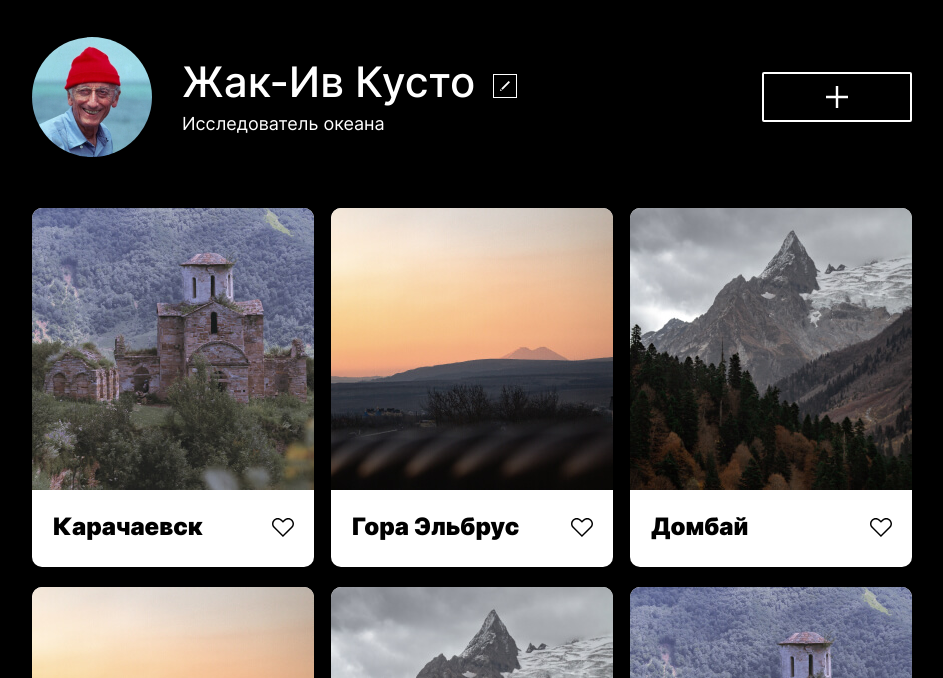
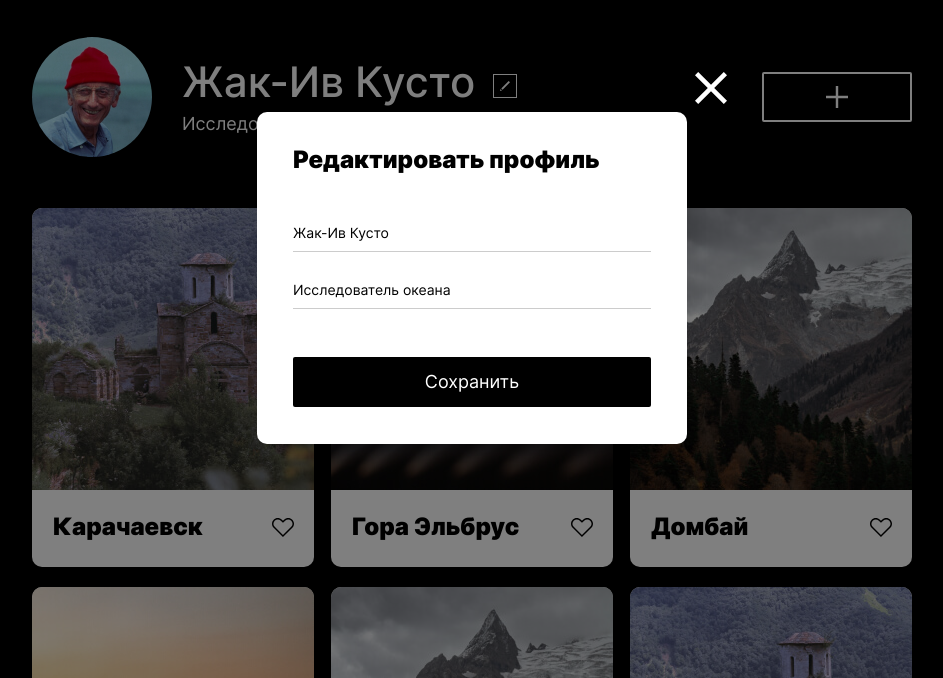
Before and after one commit to tyazhelomov/mesto-project-tya, a plain HTML site: page index.html in a window 1280 px wide. Shown: the part 122-800 px from the top of the page, without its empty margins (168-1111 px from the left). Drawn offline with Linux system fonts and the light colour scheme.

Commit message:
Project mesto done

```diff
--- a/blocks/popup/__container/popup__container.css
+++ b/blocks/popup/__container/popup__container.css
@@ -4,8 +4,6 @@
   position: relative;
   display: flex;
   flex-direction: column;
-  margin: 0 auto;
-  margin-top: 195px;
   box-shadow: 0px 0px 25px rgba(0, 0, 0, 0.15);
   border-radius: 10px;
   z-index: 2;
@@ -14,6 +12,5 @@
 @media screen and (max-width: 907px) {
   .popup__container {
     max-width: 282px;
-    margin-top: 123px;
   }
 }
--- a/blocks/popup/__fields/popup__fields.css
+++ b/blocks/popup/__fields/popup__fields.css
@@ -8,6 +8,6 @@
 @media screen and (max-width: 907px) {
   .popup__fields {
     min-width: 238px;
-    margin: 75px 22px 0 22px;
+    margin: 45px 22px 0 22px;
   }
 }
--- a/blocks/popup/_opened/popup_opened.css
+++ b/blocks/popup/_opened/popup_opened.css
@@ -1,3 +1,3 @@
 .popup_opened {
-  display: block;
+  display: flex;
 }
--- a/blocks/popup/popup.css
+++ b/blocks/popup/popup.css
@@ -8,4 +8,6 @@
   width: 100vw;
   height: 100vh;
   z-index: 1;
+  justify-content: center;
+  align-items: center;
 }
--- a/index.html
+++ b/index.html
@@ -70,10 +70,11 @@
       <p class="footer__copyright">&copy; 2020 Mesto Russia</p>
     </div>
   </footer>
-  <div class="popup">
-    <form class="popup__container" name="popup__container">
-      <button class="popup__close" name="popup__close"></button>
+  <div class="popup popup_opened">
+    <div class="popup__container">
+      <button type="button" class="popup__close"></button>
       <h2 class="popup__header">Редактировать профиль</h2>
+      <form class="popup__form" name="popup__form">
         <fieldset class="popup__fields">
           <input class="popup__item" type="text" name="name" placeholder="Жак-Ив Кусто">
           <input class="popup__item" type="text" name="description" placeholder="Исследователь океана">
@@ -81,5 +82,6 @@
         </fieldset>
       </form>
     </div>
+  </div>
 </body>
 </html>
```
Lines whose indentation alone changed are shown as unchanged.
